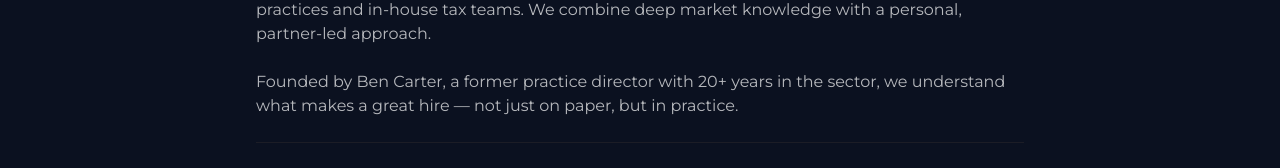
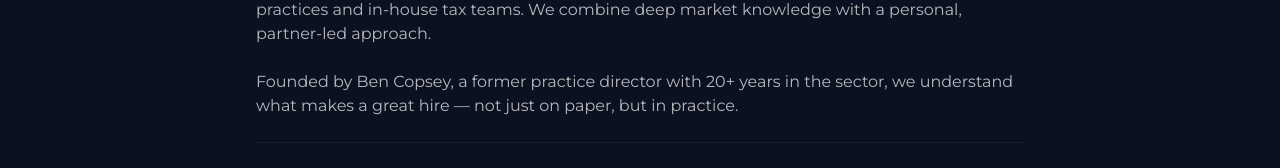
Before and after one commit to WH-93/website-skeleton-1, a Next.js app: page /about in a window 1280 px wide. Shown: the part 318-486 px from the top of the page. Built offline with nearby package versions, Linux system fonts and the light colour scheme; a web font is replaced by a local one.

Commit message:
fix: Ben Carter → Ben Copsey

```diff
--- a/src/app/about/page.tsx
+++ b/src/app/about/page.tsx
@@ -13,7 +13,7 @@ export default function AboutPage() {
             a personal, partner-led approach.
           </p>
           <p>
-            Founded by Ben Carter, a former practice director with 20+ years in the sector,
+            Founded by Ben Copsey, a former practice director with 20+ years in the sector,
             we understand what makes a great hire &mdash; not just on paper, but in practice.
           </p>
           <div className="grid grid-cols-1 sm:grid-cols-3 gap-8 mt-12 pt-12 border-t border-gold/10">
```
